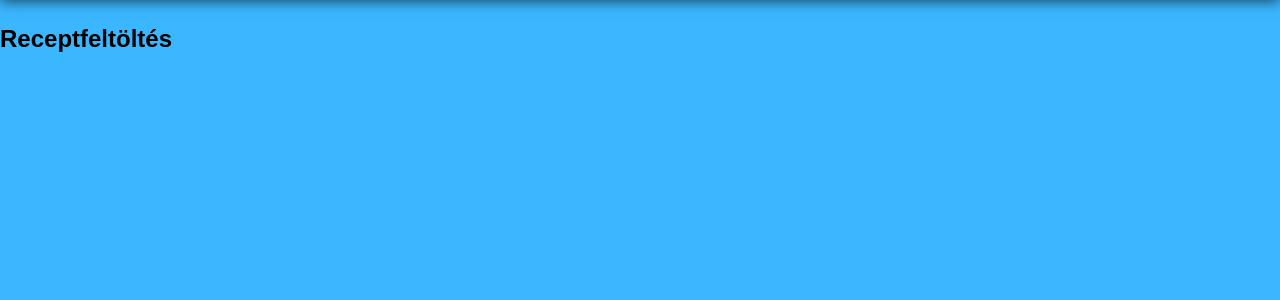
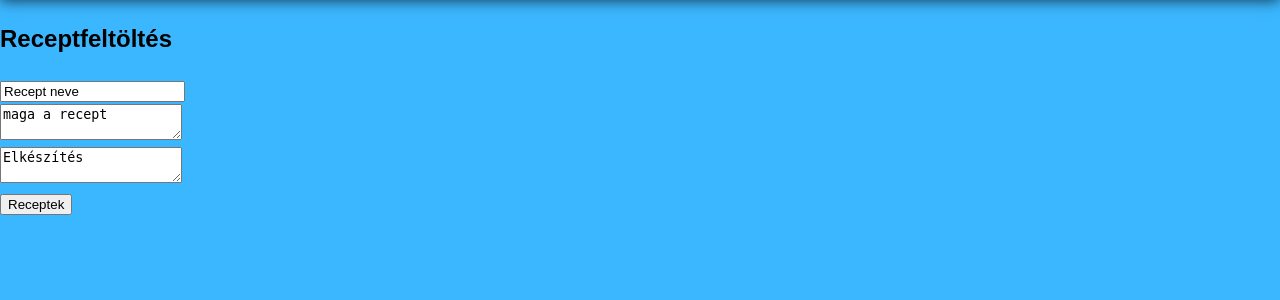
Before and after one commit to baluka0104/vizsga, a PHP site: page /index.php?p=recfel in a window 1280 px wide. Shown: the part 70-370 px from the top of the page. Run offline with PHP 8.4, Linux system fonts and the light colour scheme; a user stored in the database is signed in.

Commit message:
recfel helyére tevése

```diff
--- a/recfel.php
+++ b/recfel.php
@@ -4,7 +4,20 @@
 if( !isset($_SESSION['uid']) ) print("Előbb be kell jelentkezned!");
 else
 {
+    echo '<div>
+        <form class="recept-element" method="post" action="recept-connect.php">
+            <div class="recept-item">
+                <input type="text" class="receptName" name="receptName" value="Recept neve"></label><br>
+                <textarea class="osszetevok" name="osszetevok">maga a recept</textarea><br>
+                <textarea class="elkeszites" name="elkeszites">Elkészítés</textarea>
+                <div class="form-element">
+                        <button type="submit" name="recSubmit">Receptek</button>
+                </div>
+            </div>
 
+
+        </form>
+    </div>';
 
 }
 
```
